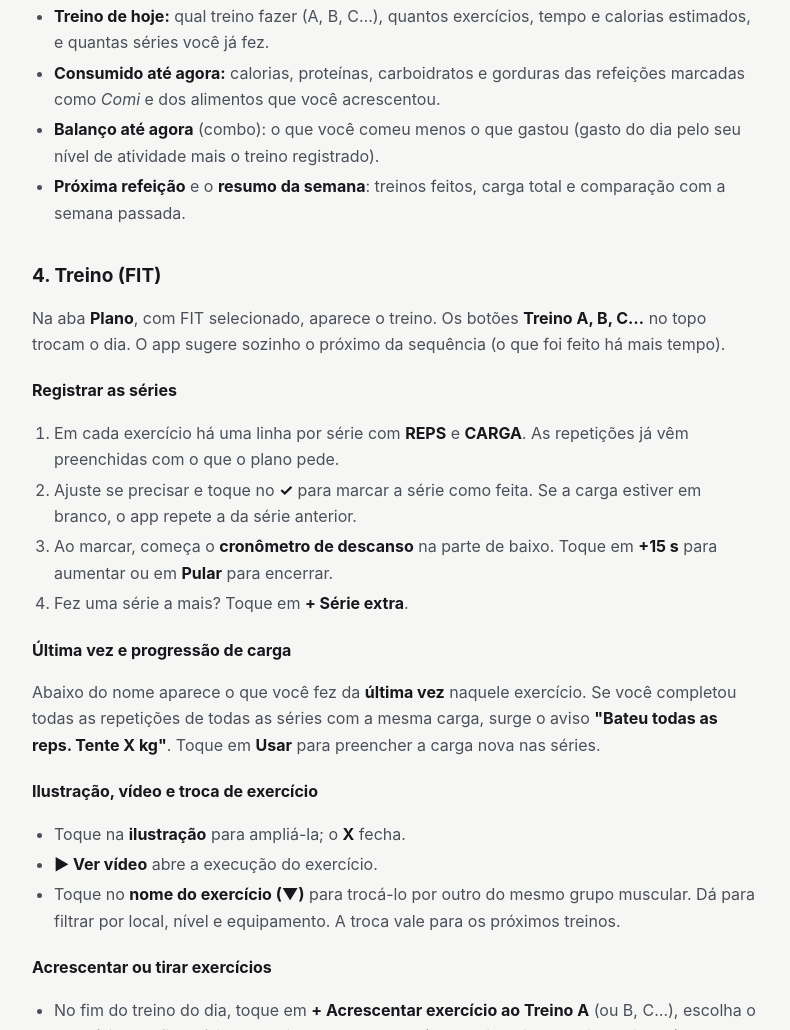
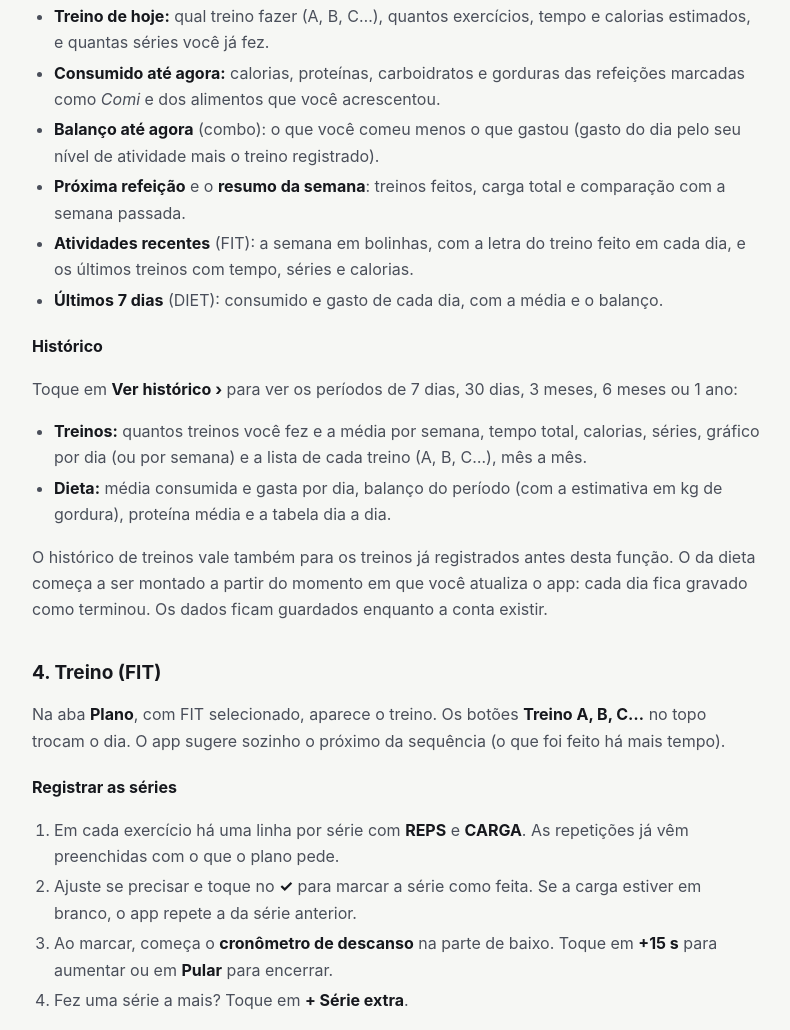
Before and after one commit to EUSTAQUIOJRF/dietfitapp-site, a plain HTML site: page ajuda.html in a window 1280 px wide. Shown: the part 1460-2490 px from the top of the page, without its empty margins (244-1034 px from the left). Drawn offline with Linux system fonts and the light colour scheme.

Commit message:
Manual: histórico
Co-Authored-By: Claude Opus 5.5 <noreply@anthropic.com>
Claude-Session: https://claude.ai/code/session_011yinxiZD3nsTG1hBJXdRzt

```diff
--- a/ajuda.html
+++ b/ajuda.html
@@ -56,7 +56,16 @@
 <li><strong>Consumido até agora:</strong> calorias, proteínas, carboidratos e gorduras das refeições marcadas como <em>Comi</em> e dos alimentos que você acrescentou.</li>
 <li><strong>Balanço até agora</strong> (combo): o que você comeu menos o que gastou (gasto do dia pelo seu nível de atividade mais o treino registrado).</li>
 <li><strong>Próxima refeição</strong> e o <strong>resumo da semana</strong>: treinos feitos, carga total e comparação com a semana passada.</li>
+<li><strong>Atividades recentes</strong> (FIT): a semana em bolinhas, com a letra do treino feito em cada dia, e os últimos treinos com tempo, séries e calorias.</li>
+<li><strong>Últimos 7 dias</strong> (DIET): consumido e gasto de cada dia, com a média e o balanço.</li>
 </ul>
+<h3>Histórico</h3>
+<p>Toque em <strong>Ver histórico ›</strong> para ver os períodos de 7 dias, 30 dias, 3 meses, 6 meses ou 1 ano:</p>
+<ul>
+<li><strong>Treinos:</strong> quantos treinos você fez e a média por semana, tempo total, calorias, séries, gráfico por dia (ou por semana) e a lista de cada treino (A, B, C…), mês a mês.</li>
+<li><strong>Dieta:</strong> média consumida e gasta por dia, balanço do período (com a estimativa em kg de gordura), proteína média e a tabela dia a dia.</li>
+</ul>
+<p>O histórico de treinos vale também para os treinos já registrados antes desta função. O da dieta começa a ser montado a partir do momento em que você atualiza o app: cada dia fica gravado como terminou. Os dados ficam guardados enquanto a conta existir.</p>
 
 <h2 id="treino">4. Treino (FIT)</h2>
 <p>Na aba <strong>Plano</strong>, com FIT selecionado, aparece o treino. Os botões <strong>Treino A, B, C…</strong> no topo trocam o dia. O app sugere sozinho o próximo da sequência (o que foi feito há mais tempo).</p>
```
